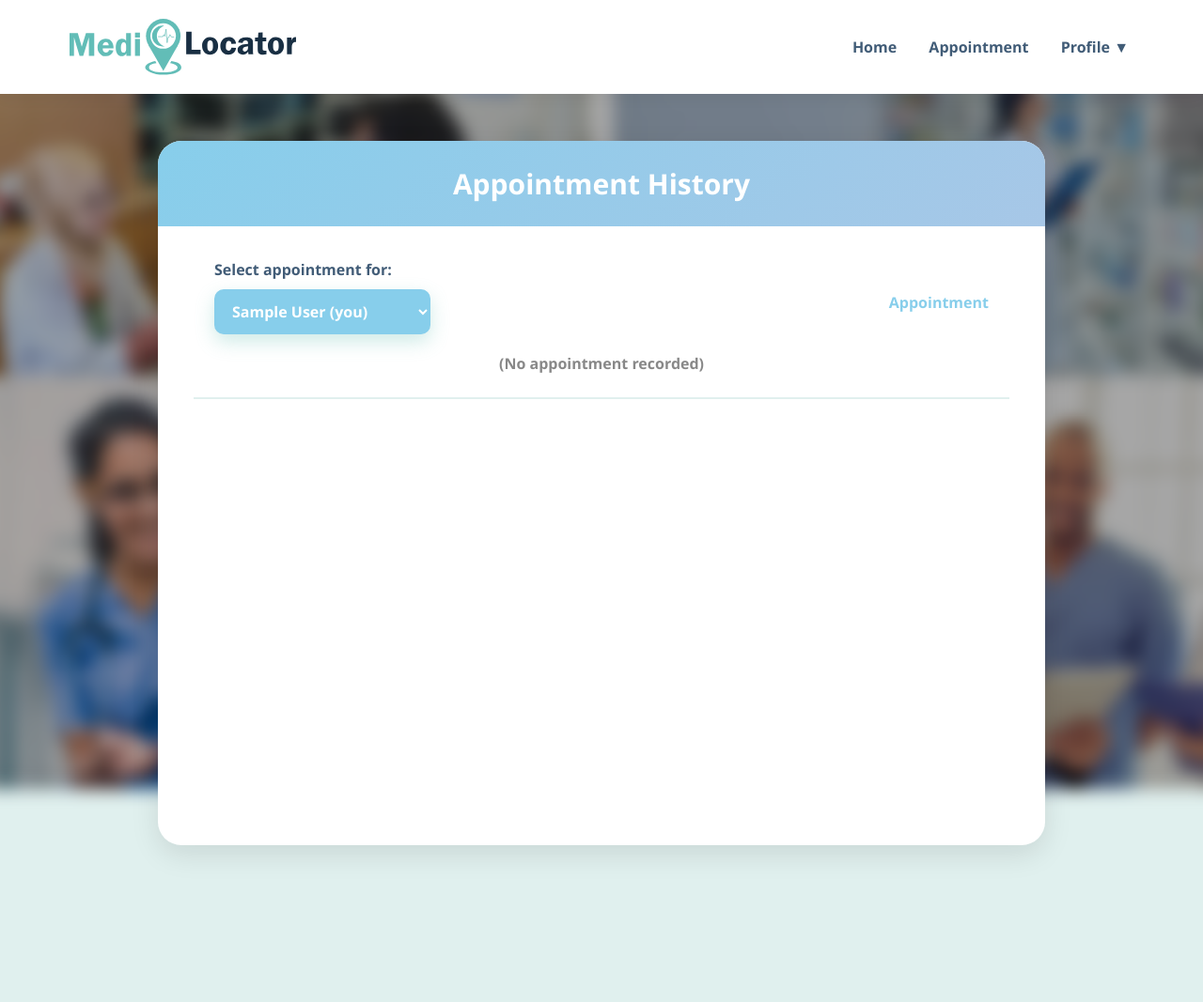
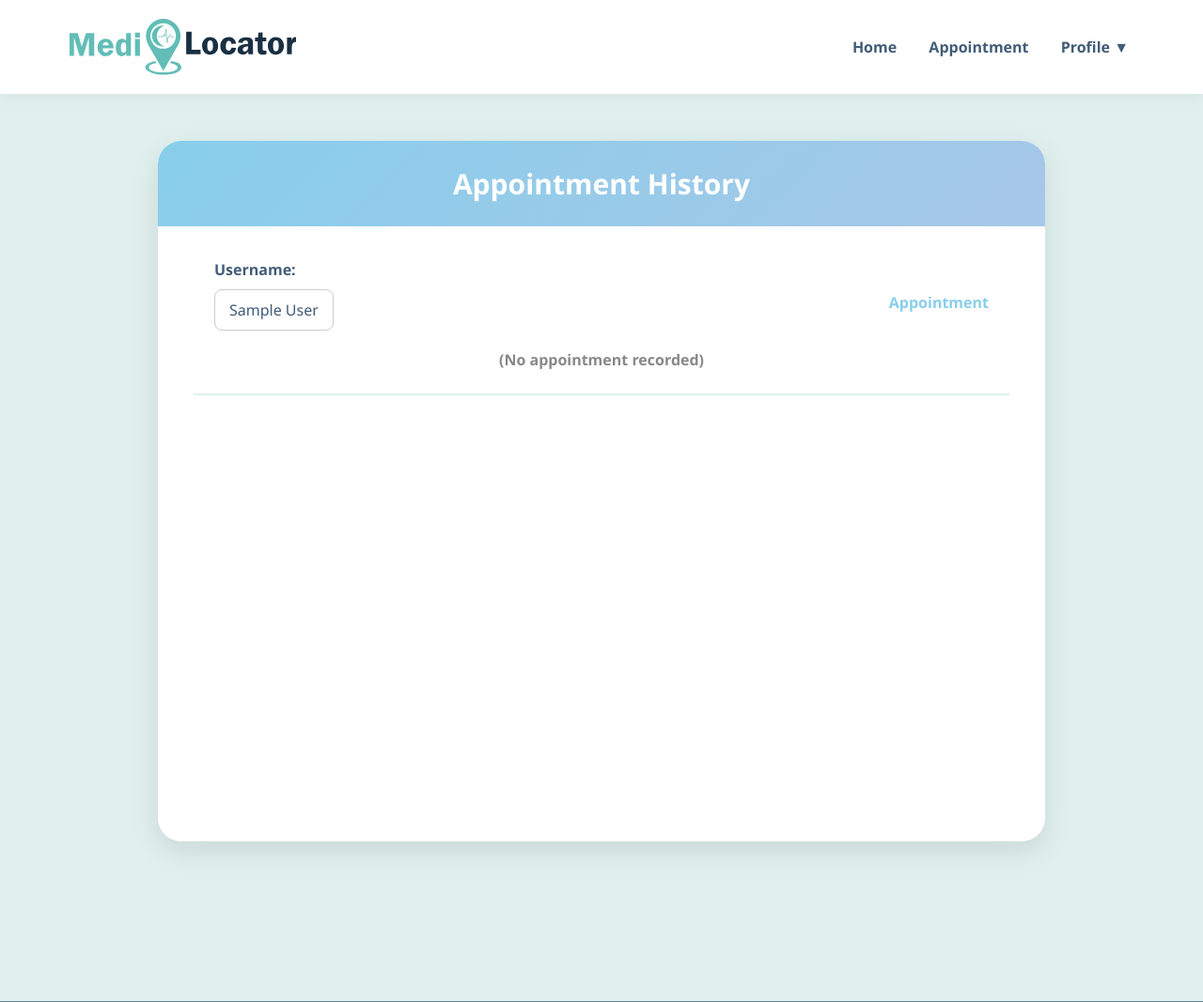
Before and after one commit to Izadep/MediLocator, a PHP site: page /History.php in a window 1280 px wide. Shown: the top 1067 px of the page at 94% size. Run offline with PHP 8.4, Linux system fonts and the light colour scheme; the visitor is signed in with stand-in values (Sample User, id 1).

Commit message:
Updated History(Not Functional)

```diff
--- a/History.php
+++ b/History.php
@@ -20,9 +20,9 @@ $name = $_SESSION['user_name'];
 
 <body class="bodyhistory">
     <?php include("navbar.php") ?>
-    <div class = "body-bg">
+    <!-- <div class = "body-bg">
         <div id = "body-img">
-        </div>
+        </div> -->
     </div>
     <div class="content slide-in">
         <div class="appointment-page">
@@ -33,13 +33,12 @@ $name = $_SESSION['user_name'];
 
             <div class="appointment-controls">
                 <div class="select-area1">
-                    <label for="appointmentUser">Select appointment for:</label>
+                    <label for="appointmentUser">Username:</label>
 
                     <div class="custom-select-wrapper">
-                        <select id="appointmentUser" name="appointmentUser">
-                            <option value="user1"><?php echo $name . " (you)" ?></option>
-                            <option value="user2">User 2</option>
-                        </select>
+                        <div class="user-display">
+                            <?= htmlspecialchars($name) ?>
+                        </div>
                     </div>
                 </div>
 
```
